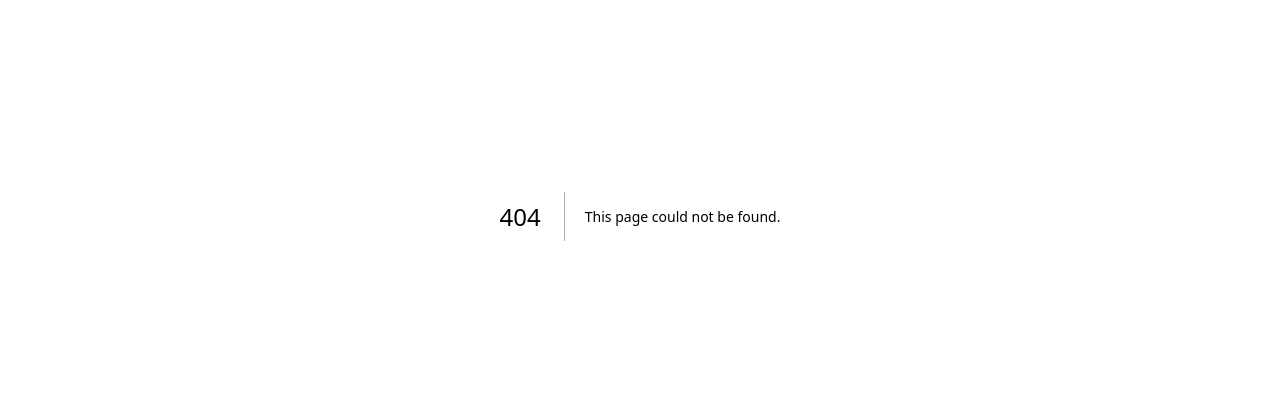
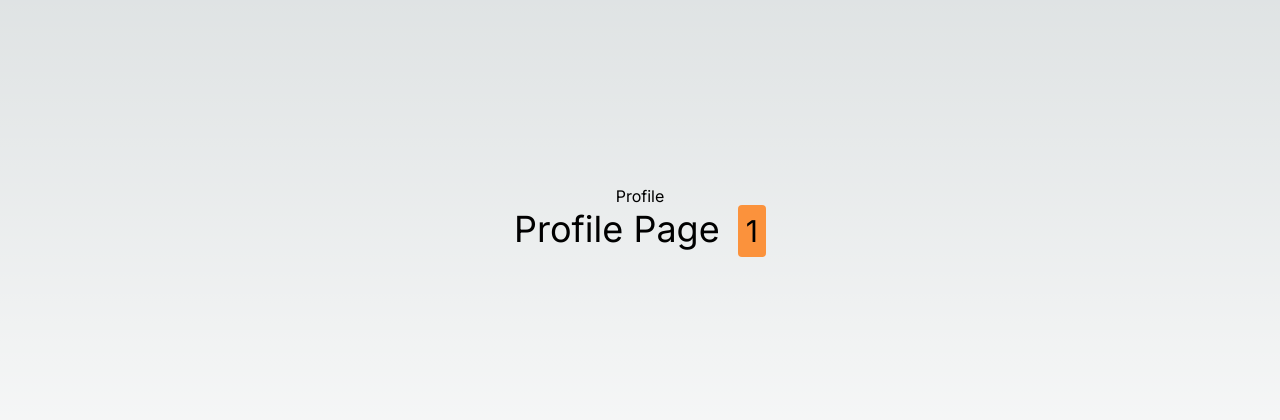
Before and after one commit to AVidhanR/LearnBuildGrow, a Next.js app in the folder next_js/my-app/: page /profile/1 in a window 1280 px wide. Before the commit this address had no page. Shown: the part 184-604 px from the top of the page. Built offline with nearby package versions, Linux system fonts and the light colour scheme.

Commit message:
Update signup link to point to the correct page

```diff
--- a/next_js/my-app/src/app/login/page.tsx
+++ b/next_js/my-app/src/app/login/page.tsx
@@ -43,7 +43,7 @@ export default function LoginPage() {
       >
         Login
       </button>
-      <Link href={"/login"}>Visit SignUp page</Link>
+      <Link href={"/signup"}>Visit SignUp page</Link>
     </div>
   );
 }
--- /dev/null
+++ b/next_js/my-app/src/app/profile/[id]/page.tsx
@@ -0,0 +1,19 @@
+"use client";
+import React from "react";
+
+export default function UserProfile({ params }: any) {
+  return (
+    <div className="flex flex-col items-center justify-center min-h-screen py-2">
+      <h1>Profile</h1>
+
+      <hr />
+
+      <p className="text-4xl">
+        Profile Page{" "}
+        <span className="p-2 ml-2 rounded bg-orange-400 text-3xl text-black">
+          {params.id}
+        </span>
+      </p>
+    </div>
+  );
+}
--- /dev/null
+++ b/next_js/my-app/src/app/profile/page.tsx
@@ -0,0 +1,14 @@
+"use client";
+import React from "react";
+
+export default function ProfilePage() {
+  return (
+    <div className="flex flex-col items-center justify-center min-h-screen py-2">
+      <h1>Profile</h1>
+
+      <hr />
+
+      <p>Profile Page</p>
+    </div>
+  );
+}
```
